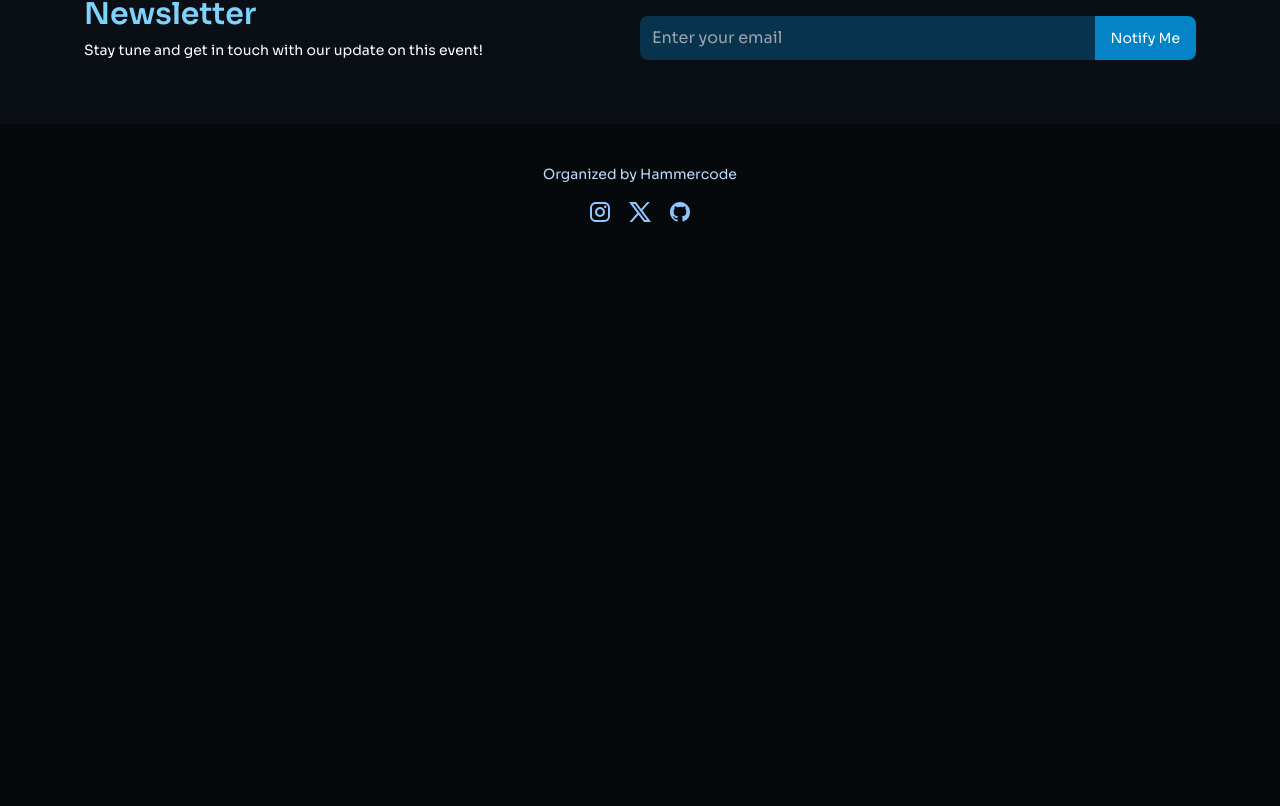
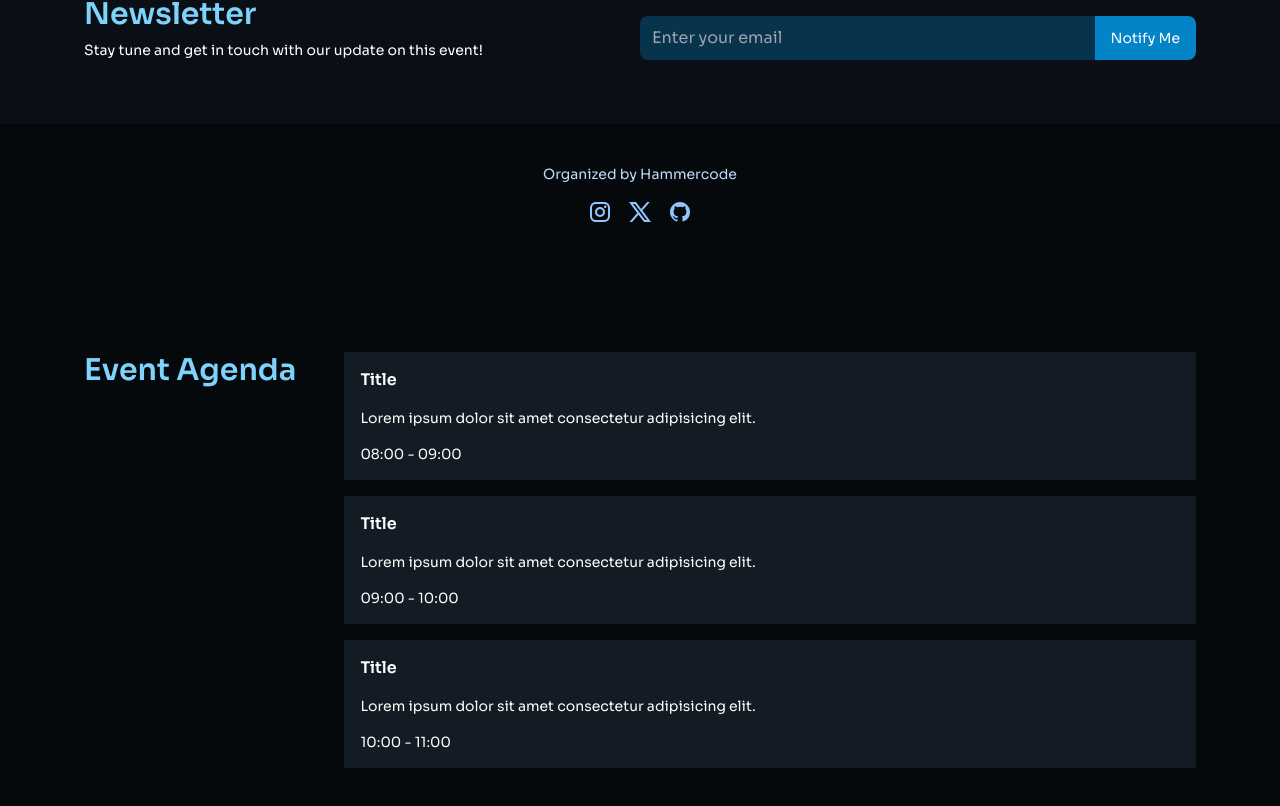
Before and after one commit to hammer-code/pdd2024, a Next.js app: page / in a window 1280 px wide. Shown: the part 1884-2690 px from the top of the page. Before the commit the page ends 2140 px from the top, so only its background shows below. Built offline with nearby package versions, Linux system fonts and the light colour scheme; no server answers.

Commit message:
feat: create Rundown section

```diff
--- /dev/null
+++ b/src/features/home/components/hero-section/rundown.tsx
@@ -0,0 +1,38 @@
+const RundownList = [
+  {
+    title: "Title",
+    description: "Lorem ipsum dolor sit amet consectetur adipisicing elit.",
+    timeline: "08:00 - 09:00",
+  },
+  {
+    title: "Title",
+    description: "Lorem ipsum dolor sit amet consectetur adipisicing elit.",
+    timeline: "09:00 - 10:00",
+  },
+  {
+    title: "Title",
+    description: "Lorem ipsum dolor sit amet consectetur adipisicing elit.",
+    timeline: "10:00 - 11:00",
+  },
+];
+
+const Rundown = () => {
+  return (
+    <div className="max-w-6xl mx-auto px-5 py-24">
+      <div className="flex flex-col md:flex-row gap-12">
+        <h1 className="text-3xl font-semibold text-sky-300 text-center md:text-left">Event Agenda</h1>
+        <div className="flex flex-col gap-4 flex-1 sm:min-w-[30rem]">
+          {RundownList.map((value, index) => (
+            <div key={index} className="bg-primaryBlack-800 space-y-4 p-4">
+              <h2 className="font-semibold">{value.title}</h2>
+              <p className="text-sm">{value?.description}</p>
+              <div className="text-sm">{value.timeline}</div>
+            </div>
+          ))}
+        </div>
+      </div>
+    </div>
+  );
+};
+
+export default Rundown;
--- a/src/features/home/home.tsx
+++ b/src/features/home/home.tsx
@@ -2,6 +2,7 @@
 import About from './components/about'
 import EventSubscription from './components/event-subscription/'
 import HeroSection from './components/hero-section'
+import Rundown from './components/hero-section/rundown';
 import SocialLinks from './components/hero-section/social-links'
 import Newsletter from './components/newsletter';
 import Speakers from './components/speakers'
@@ -15,6 +16,7 @@ const Home = () => {
       <Newsletter />
       {/* <EventSubscription /> */}
       <SocialLinks />
+      <Rundown />
     </>
   )
 }
```
